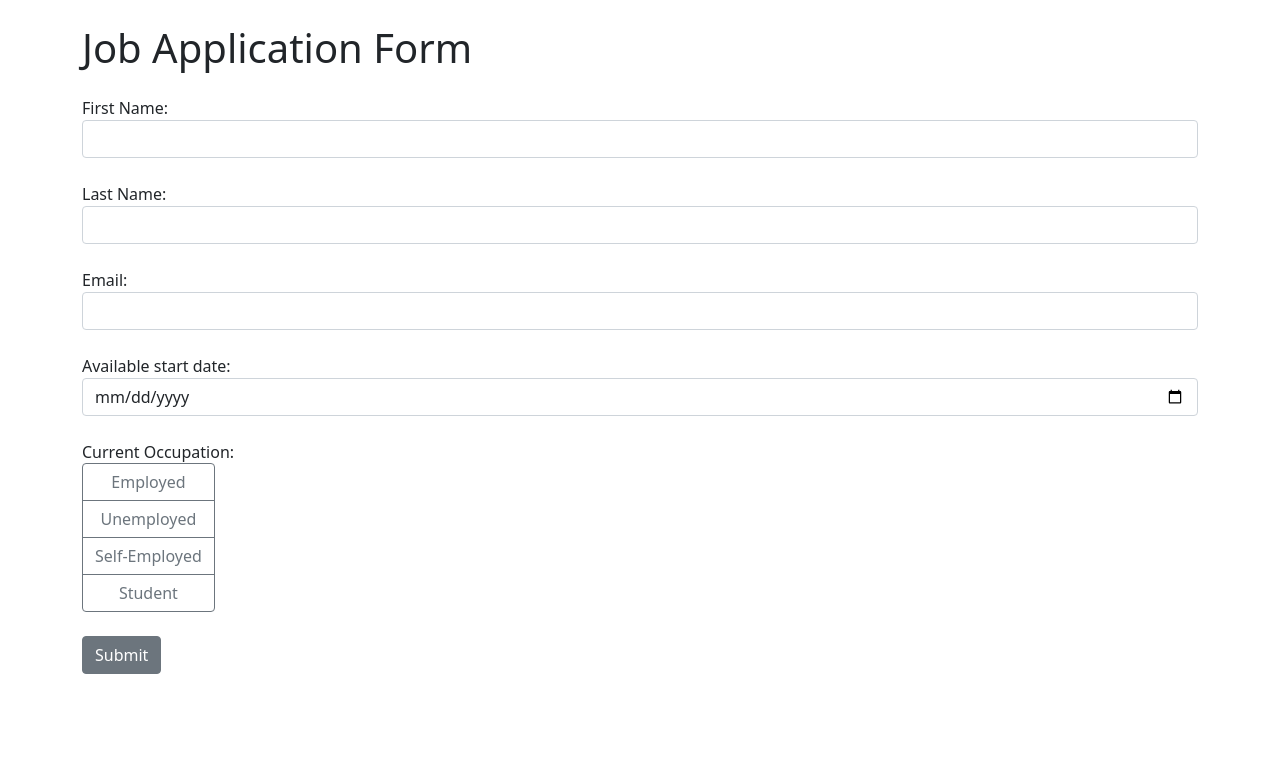
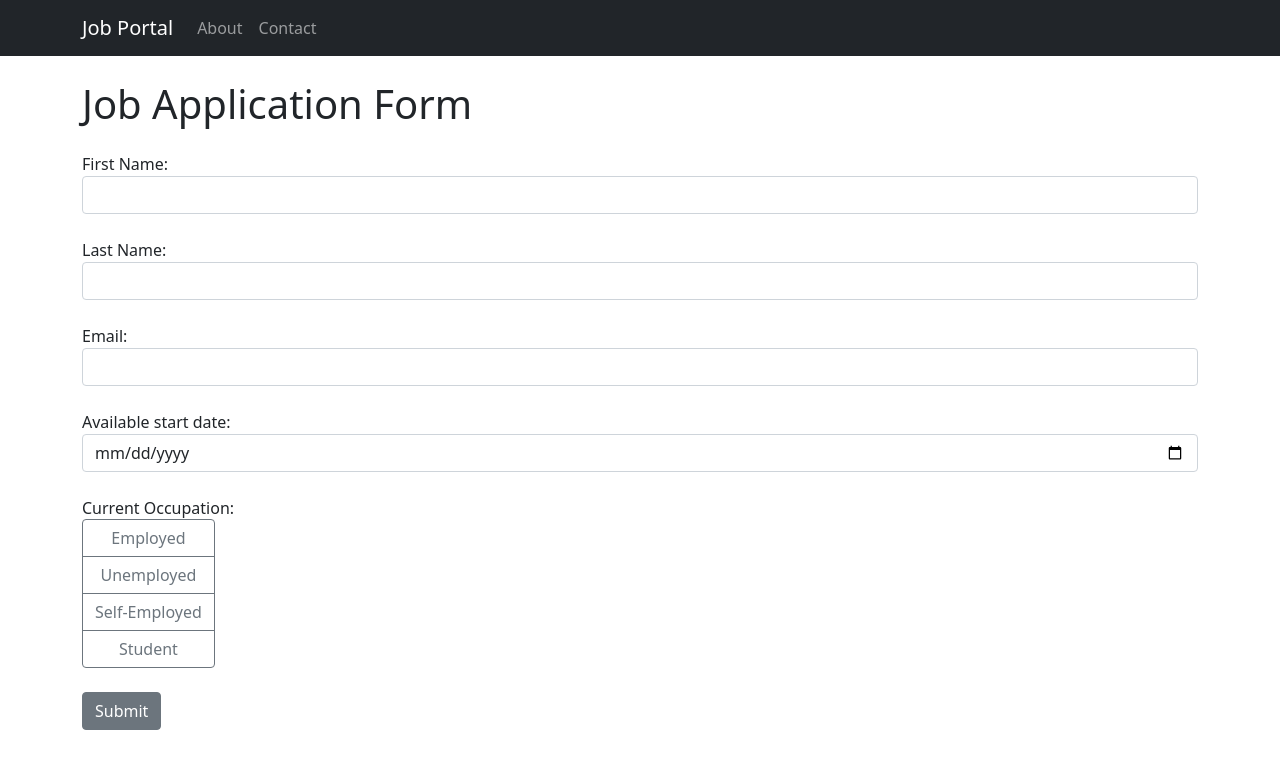
Before and after one commit to Dreamchaser4/django-job-form, a Django app: template job_application/templates/index.html in a window 1280 px wide. Shown: the top 769 px of the page. Run offline with Django 3.2, Linux system fonts and the light colour scheme; the template is opened without the code that fills it, so the values that code supplies are empty.

Commit message:
Adding the Navigation Bar

```diff
--- a/job_application/templates/base.html
+++ b/job_application/templates/base.html
@@ -6,6 +6,24 @@
         <link rel="stylesheet" href="https://cdn.jsdelivr.net/npm/bootstrap@5.1.3/dist/css/bootstrap.min.css">
     </head>
     <body>
+    <nav class="navbar navbar-expand-lg navbar-dark bg-dark">
+      <div class="container">
+        <a class="navbar-brand" href="{% url 'index' %}">Job Portal</a>
+        <button class="navbar-toggler" type="button" data-bs-toggle="collapse" data-bs-target="#navbarNav" aria-controls="navbarNav" aria-expanded="false" aria-label="Toggle navigation">
+          <span class="navbar-toggler-icon"></span>
+        </button>
+        <div class="collapse navbar-collapse" id="navbarNav">
+          <ul class="navbar-nav">
+            <li class="nav-item {% if request.path == '/about/' %}active{% endif %}">
+              <a class="nav-link" href="{% url 'about' %}">About</a>
+            </li>
+            <li class="nav-item">
+              <a class="nav-link" href="{% url 'contact' %}">Contact</a>
+            </li>
+          </ul>
+        </div>
+      </div>
+    </nav>
         <div class="container">
             {% block content %}
 
--- /dev/null
+++ b/job_application/templates/contact.html
@@ -0,0 +1,6 @@
+{% extends 'base.html' %}
+{% block content %}
+
+<h1 class="mt-4 mb-4"> Contact </h1>
+
+{% endblock %}
--- a/job_application/urls.py
+++ b/job_application/urls.py
@@ -3,5 +3,6 @@ from . import views
 
 urlpatterns=[
     path('', views.index, name='index'),
-    path('about/',views.about, name='about')
+    path('about/',views.about, name='about'),
+    path('contact/', views.contact, name='contact'),
 ]
--- a/job_application/views.py
+++ b/job_application/views.py
@@ -27,3 +27,6 @@ def index(request):
 
 def about(request):
     return render(request, "about.html")
+
+def contact(request):
+    return render(request, "contact.html")
```
